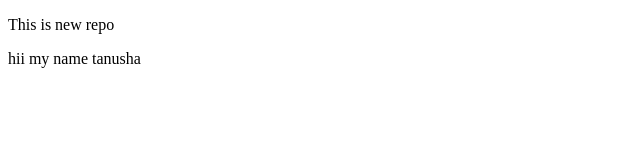
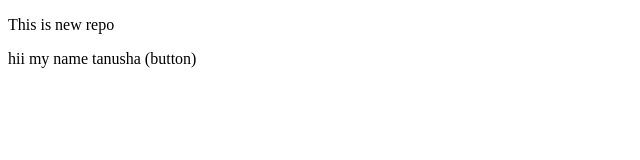
Before and after one commit to tr2724978/localRepo, a plain HTML site: page index.html in a window 1280 px wide. Shown: the full height of the page, 0-640 px from the left. Drawn offline with Linux system fonts and the light colour scheme.

Commit message:
add button

```diff
--- a/index.html
+++ b/index.html
@@ -8,6 +8,6 @@
 </head>
 <body>
     <p>This is new repo </p>
-    <p> hii my name tanusha</p>
+    <p> hii my name tanusha (button)</p>
 </body>
 </html>
```
